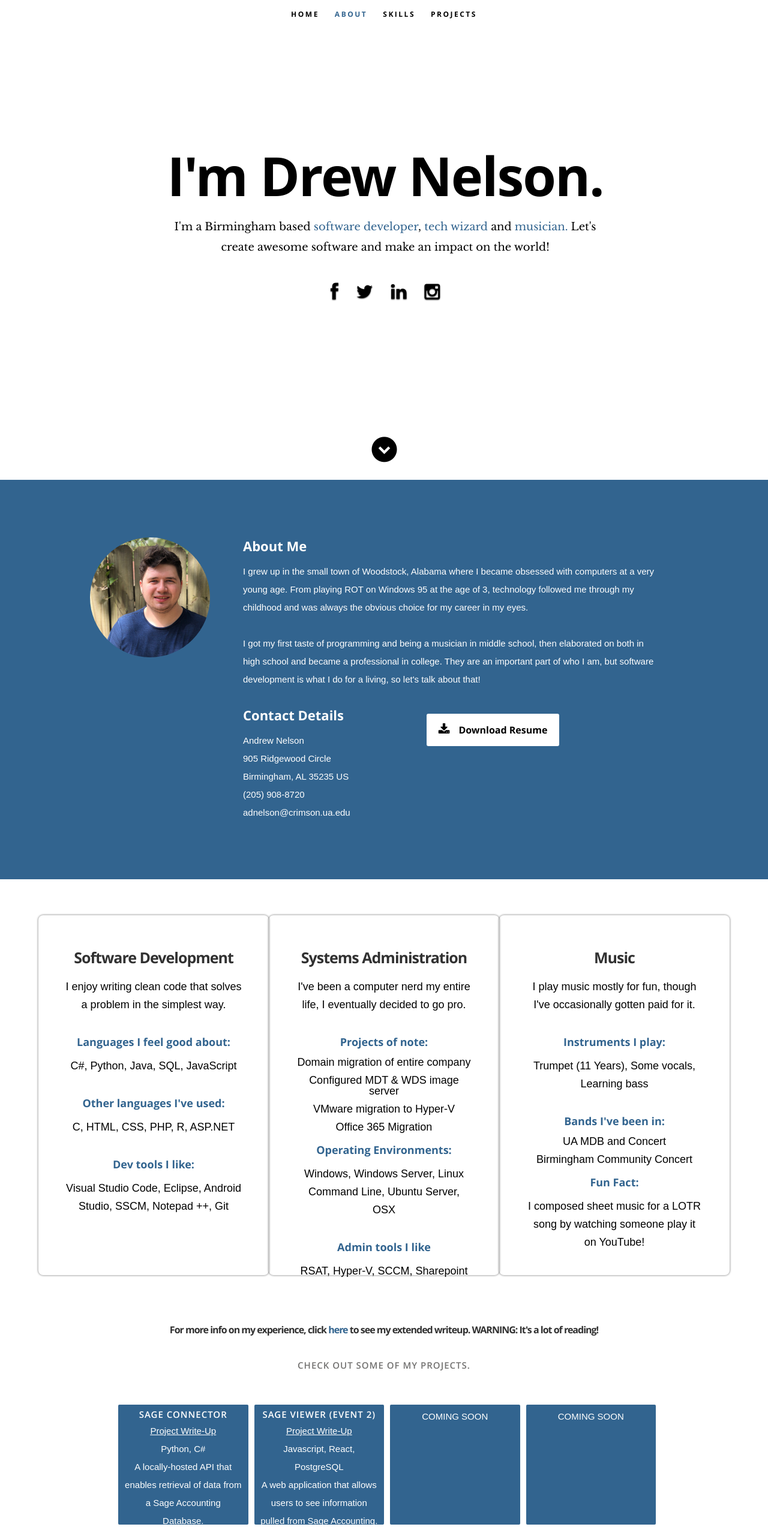
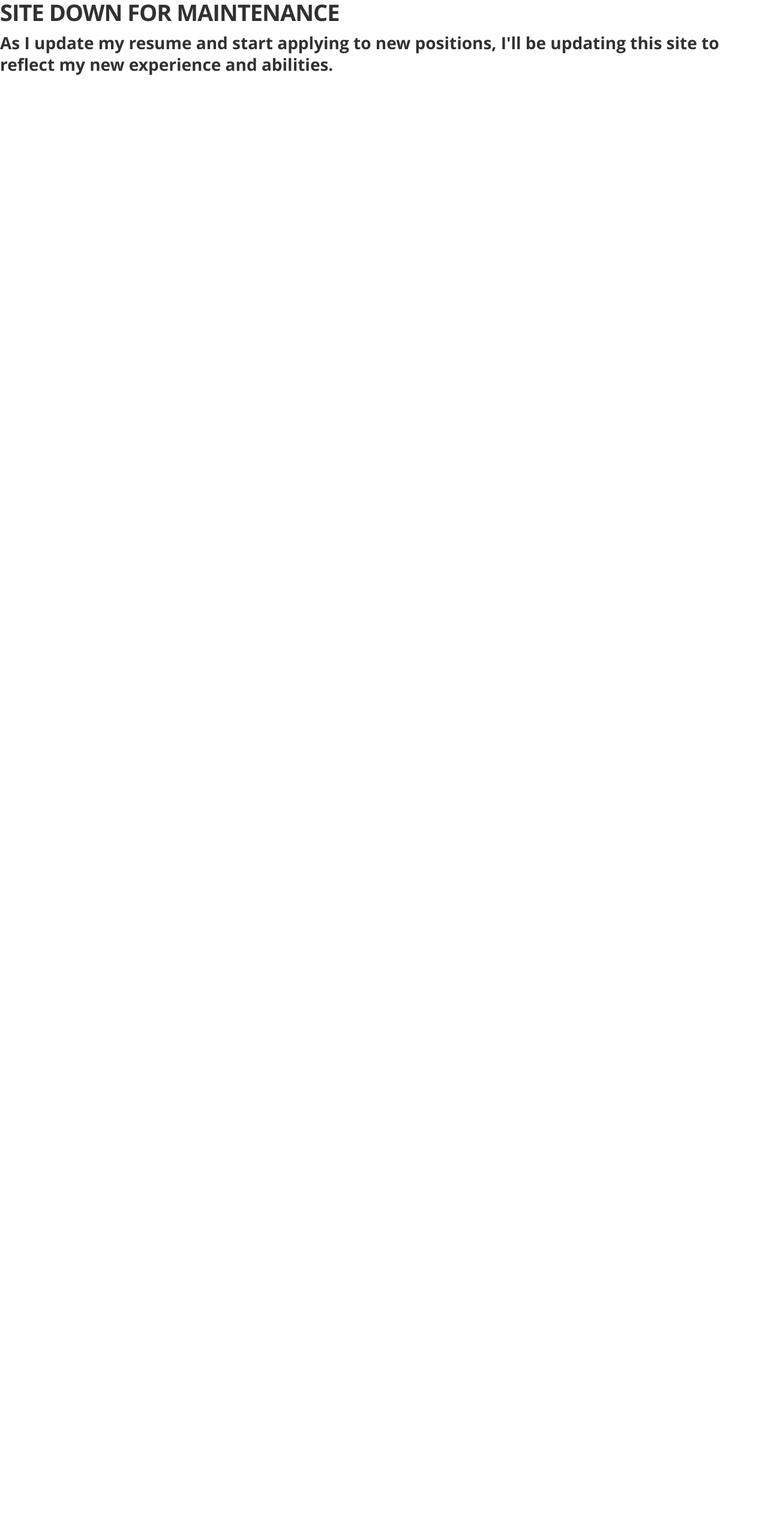
Before and after one commit to Saintroi/saintroi.github.io, a React (Create React App) app: page / in a window 1280 px wide. Shown: the top 2566 px of the page at 60% size. After the commit the page ends 800 px from the top, so only its background shows below. Built offline with nearby package versions, Linux system fonts and the light colour scheme.

Commit message:
Taking site down pending overhaul

```diff
--- a/src/App.js
+++ b/src/App.js
@@ -3,20 +3,19 @@ import { Route, Switch } from 'react-router-dom';
 import Footer from './components/footer/footer';
 import Home from './Pages/Home';
 import Resume from './Pages/Resume';
-import SageConn from './Pages/SageConn'
-import Event2 from './Pages/Event2'
+import SageConn from './Pages/SageConn';
+import Event2 from './Pages/Event2';
 
 class App extends React.Component {
   render() {
     return (
-      <div className="App">
+      <div className='App'>
         <Switch>
-          <Route exact path="/projects/sageconn" component={SageConn} />
-          <Route exact path="/projects/event2" component={Event2} />
-          <Route path="/resume" component={Resume} />
-          <Route exact path="/" component={Home} />
+          <Route exact path='/projects/sageconn' component={SageConn} />
+          <Route exact path='/projects/event2' component={Event2} />
+          <Route path='/resume' component={Resume} />
+          <Route exact path='/' component={Home} />
         </Switch>
-        <Footer />
       </div>
     );
   }
--- a/src/Pages/Home.js
+++ b/src/Pages/Home.js
@@ -5,11 +5,17 @@ import About from '../components/about/about';
 import Skills from '../components/skills/skills';
 import Portfolio from '../components/portfolio/portfolio';
 
+/*<Header resumeData={resumeData}/>
+<About />
+<Skills />
+<Portfolio />*/
+
 export default () => (
   <div>
-    <Header resumeData={resumeData}/>
-    <About />
-    <Skills />
-    <Portfolio />
+    <h1>SITE DOWN FOR MAINTENANCE</h1>
+    <h2>
+      As I update my resume and start applying to new positions, I'll be
+      updating this site to reflect my new experience and abilities.
+    </h2>
   </div>
 );
```
